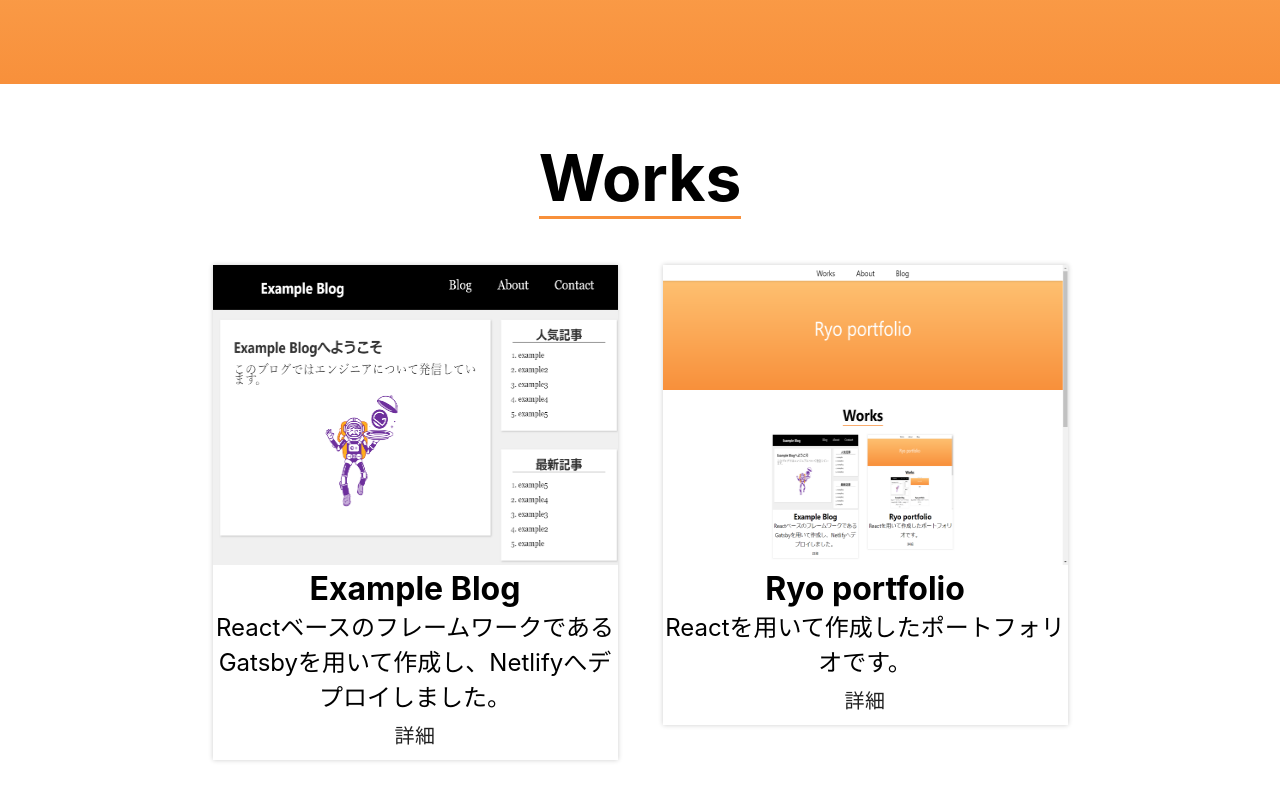
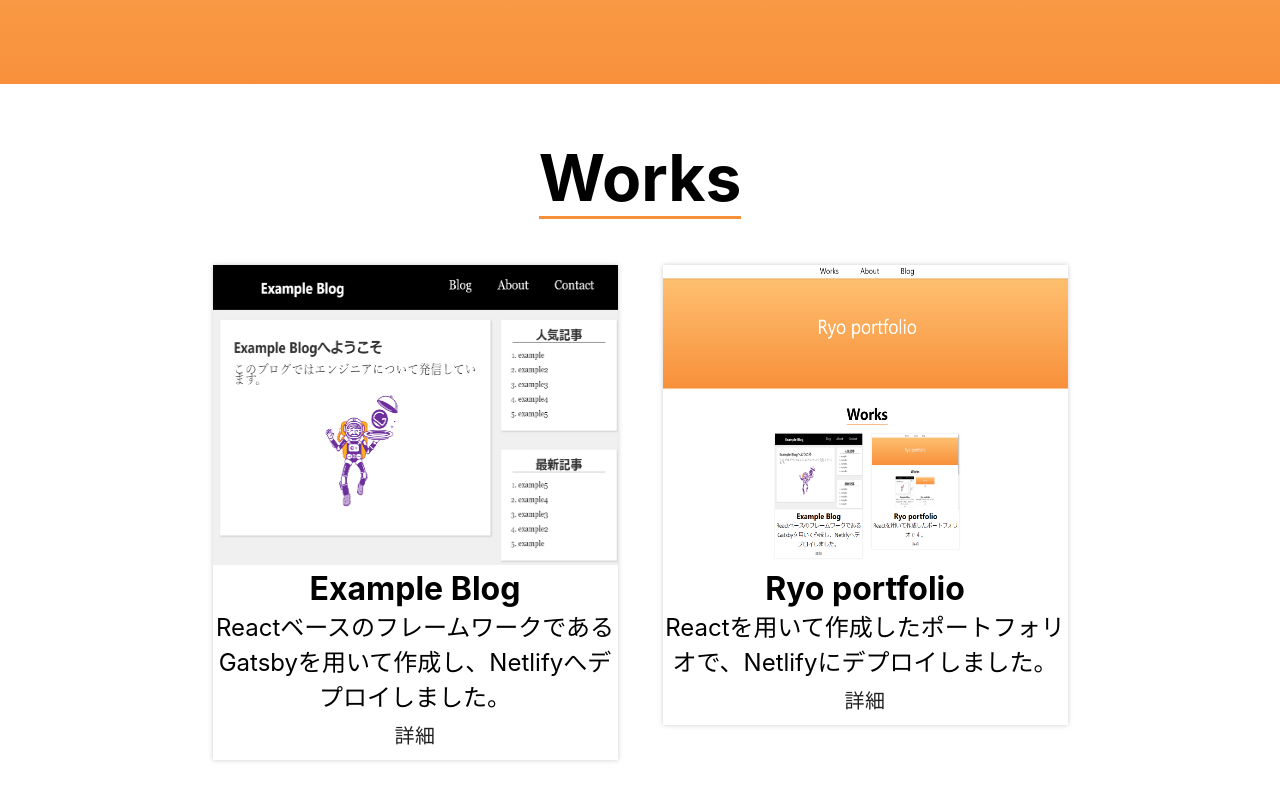
Before and after one commit to sugiwa/myportfolio, a React (Create React App) app: page / in a window 1280 px wide. Shown: the part 416-1216 px from the top of the page. Built offline with nearby package versions, Linux system fonts and the light colour scheme.

Commit message:
second commit

```diff
--- a/src/App.css
+++ b/src/App.css
@@ -125,7 +125,7 @@ p{
   min-width: 600px;
   height: 70%;
   background-color: #ffffff;
-  margin: 200px auto 0;
+  margin: 150px auto 0;
   overflow-y: scroll;
 }
 .modal-frame *{
--- a/src/Data.js
+++ b/src/Data.js
@@ -16,10 +16,10 @@ function Data() {
         },
         {
             name:'Ryo portfolio',
-            description:'Reactを用いて作成したポートフォリオです。',
+            description:'Reactを用いて作成したポートフォリオで、Netlifyにデプロイしました。',
             image:portfolio,
-            url:'https://youthful-williams-7f4bf8.netlify.app/',
-            details:'',
+            url:'https://distracted-bassi-d1ec6e.netlify.app',
+            details:'ポートフォリオサイトをまだ持っていなかったのと、Reactの技術をより深めたいと思い作成しました。レスポンシブで白を基調としたシンプルなデザインを意識しました。',
             skill:'React'
         },
     ]
```
Also changed, not shown: src/image/portfolio.png, src/image/portfolio2.png (deleted).
